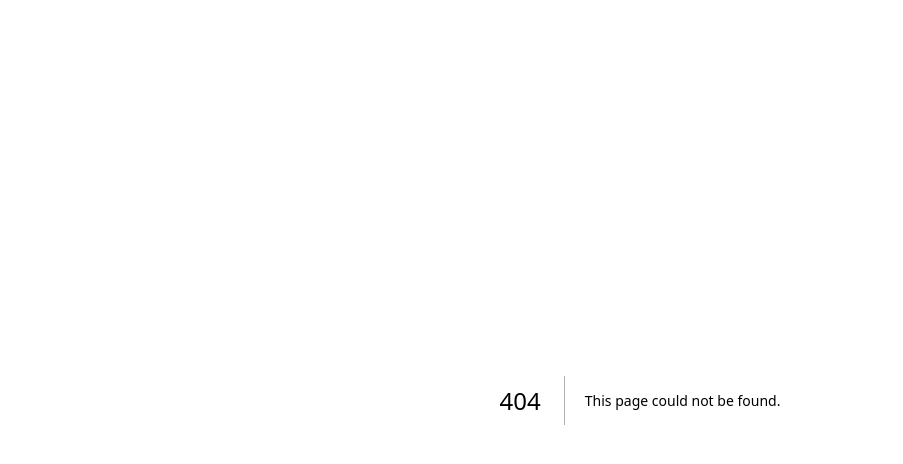
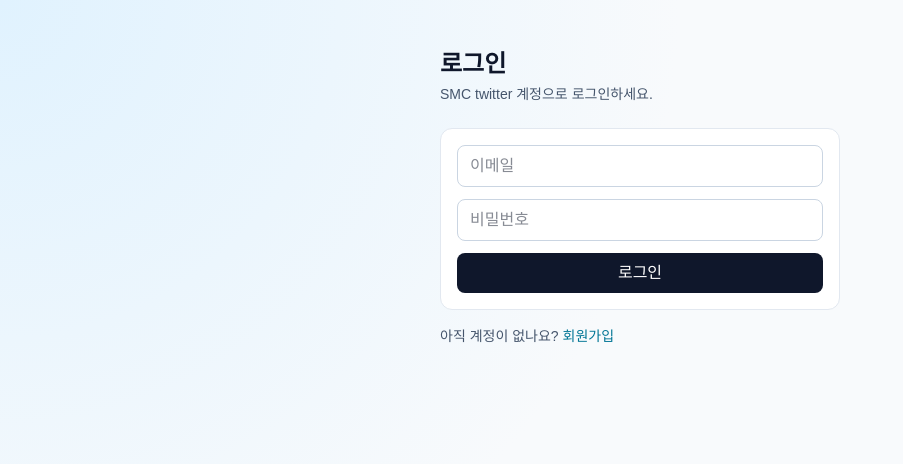
Before and after one commit to yoonsscience/260527_SMC_twitter, a Next.js app: page /login in a window 1280 px wide. Before the commit this address had no page. Shown: the top 464 px of the page, without its empty margins (0-903 px from the left). Built offline with nearby package versions, Linux system fonts and the light colour scheme.

Commit message:
feat: add working login/signup pages

```diff
--- /dev/null
+++ b/src/app/login/page.tsx
@@ -0,0 +1,63 @@
+"use client";
+
+import Link from "next/link";
+import { FormEvent, useState } from "react";
+
+export default function LoginPage() {
+  const [email, setEmail] = useState("");
+  const [password, setPassword] = useState("");
+  const [message, setMessage] = useState("");
+
+  const onSubmit = async (e: FormEvent) => {
+    e.preventDefault();
+    setMessage("");
+
+    const res = await fetch("/api/auth/login", {
+      method: "POST",
+      headers: { "Content-Type": "application/json" },
+      body: JSON.stringify({ email, password }),
+    });
+
+    const data = await res.json();
+    if (!res.ok) {
+      setMessage(data.error ?? "로그인 실패");
+      return;
+    }
+
+    setMessage(`로그인 성공: ${data.user.name} (${data.user.role})`);
+    localStorage.setItem("smc_user", JSON.stringify(data.user));
+    localStorage.setItem("smc_token", data.token);
+  };
+
+  return (
+    <main className="mx-auto w-full max-w-md px-6 py-12">
+      <h1 className="text-2xl font-bold text-slate-900">로그인</h1>
+      <p className="mt-1 text-sm text-slate-600">SMC twitter 계정으로 로그인하세요.</p>
+
+      <form onSubmit={onSubmit} className="mt-6 space-y-3 rounded-xl border border-slate-200 bg-white p-4">
+        <input
+          className="w-full rounded-lg border border-slate-300 px-3 py-2"
+          placeholder="이메일"
+          type="email"
+          value={email}
+          onChange={(e) => setEmail(e.target.value)}
+        />
+        <input
+          className="w-full rounded-lg border border-slate-300 px-3 py-2"
+          placeholder="비밀번호"
+          type="password"
+          value={password}
+          onChange={(e) => setPassword(e.target.value)}
+        />
+        <button className="w-full rounded-lg bg-slate-900 px-4 py-2 text-white" type="submit">
+          로그인
+        </button>
+        {message ? <p className="text-sm text-cyan-700">{message}</p> : null}
+      </form>
+
+      <p className="mt-4 text-sm text-slate-600">
+        아직 계정이 없나요? <Link href="/signup" className="text-cyan-700">회원가입</Link>
+      </p>
+    </main>
+  );
+}
--- a/src/app/page.tsx
+++ b/src/app/page.tsx
@@ -15,8 +15,8 @@ export default function Home() {
           </div>
         </div>
         <div className="flex gap-2 text-sm">
-          <a className="rounded-lg bg-slate-900 px-3 py-2 text-white" href="#">로그인</a>
-          <a className="rounded-lg border border-slate-300 px-3 py-2" href="#">회원가입</a>
+          <Link className="rounded-lg bg-slate-900 px-3 py-2 text-white" href="/login">로그인</Link>
+          <Link className="rounded-lg border border-slate-300 px-3 py-2" href="/signup">회원가입</Link>
         </div>
       </header>
 
--- /dev/null
+++ b/src/app/signup/page.tsx
@@ -0,0 +1,55 @@
+"use client";
+
+import Link from "next/link";
+import { FormEvent, useState } from "react";
+
+export default function SignupPage() {
+  const [name, setName] = useState("");
+  const [affiliation, setAffiliation] = useState("");
+  const [email, setEmail] = useState("");
+  const [password, setPassword] = useState("");
+  const [message, setMessage] = useState("");
+
+  const onSubmit = async (e: FormEvent) => {
+    e.preventDefault();
+    setMessage("");
+
+    const res = await fetch("/api/auth/signup", {
+      method: "POST",
+      headers: { "Content-Type": "application/json" },
+      body: JSON.stringify({ name, affiliation, email, password }),
+    });
+
+    const data = await res.json();
+    if (!res.ok) {
+      setMessage(data.error ?? "가입 실패");
+      return;
+    }
+
+    setMessage("가입 완료! 이제 로그인해 주세요.");
+    setName("");
+    setAffiliation("");
+    setEmail("");
+    setPassword("");
+  };
+
+  return (
+    <main className="mx-auto w-full max-w-md px-6 py-12">
+      <h1 className="text-2xl font-bold text-slate-900">회원가입</h1>
+      <p className="mt-1 text-sm text-slate-600">이름, 소속, 이메일, 비밀번호로 간단 가입</p>
+
+      <form onSubmit={onSubmit} className="mt-6 space-y-3 rounded-xl border border-slate-200 bg-white p-4">
+        <input className="w-full rounded-lg border border-slate-300 px-3 py-2" placeholder="이름" value={name} onChange={(e) => setName(e.target.value)} />
+        <input className="w-full rounded-lg border border-slate-300 px-3 py-2" placeholder="소속" value={affiliation} onChange={(e) => setAffiliation(e.target.value)} />
+        <input className="w-full rounded-lg border border-slate-300 px-3 py-2" placeholder="이메일" type="email" value={email} onChange={(e) => setEmail(e.target.value)} />
+        <input className="w-full rounded-lg border border-slate-300 px-3 py-2" placeholder="비밀번호" type="password" value={password} onChange={(e) => setPassword(e.target.value)} />
+        <button className="w-full rounded-lg bg-slate-900 px-4 py-2 text-white" type="submit">가입하기</button>
+        {message ? <p className="text-sm text-cyan-700">{message}</p> : null}
+      </form>
+
+      <p className="mt-4 text-sm text-slate-600">
+        이미 계정이 있나요? <Link href="/login" className="text-cyan-700">로그인</Link>
+      </p>
+    </main>
+  );
+}
```
